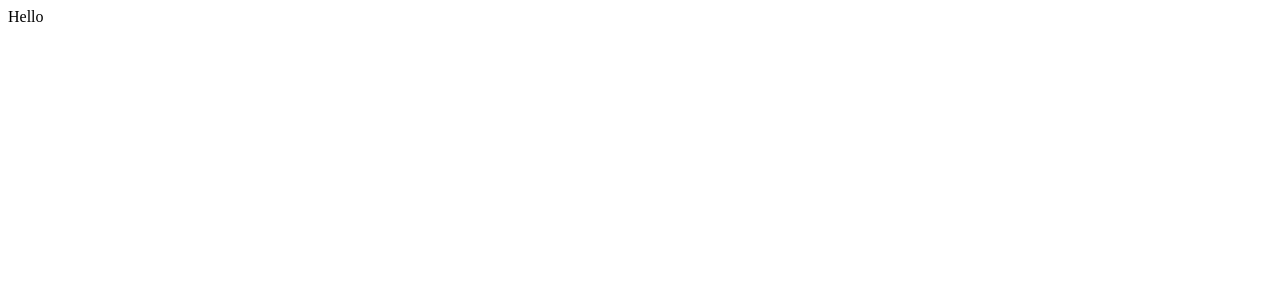
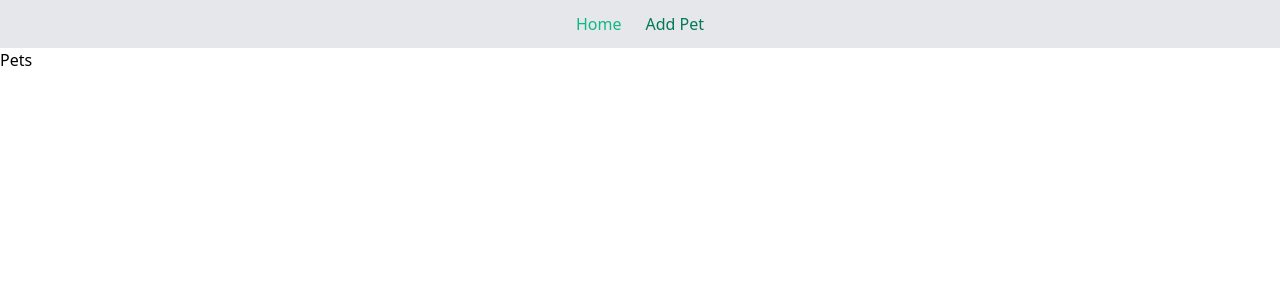
Before and after one commit to bebofofum/react-pet-feeder-client, a React (Create React App) app in the folder pet-feeder-client/: page / in a window 1280 px wide. Shown: the top 300 px of the page. Built offline with nearby package versions, Linux system fonts and the light colour scheme.

Commit message:
Adding pet components and containers. Adding tailwind css

```diff
--- a/pet-feeder-client/public/index.html
+++ b/pet-feeder-client/public/index.html
@@ -14,6 +14,7 @@
       manifest.json provides metadata used when your web app is installed on a
       user's mobile device or desktop. See https://developers.google.com/web/fundamentals/web-app-manifest/
     -->
+    <link href="https://unpkg.com/tailwindcss@^2/dist/tailwind.min.css" rel="stylesheet">
     <link rel="manifest" href="%PUBLIC_URL%/manifest.json" />
     <!--
       Notice the use of %PUBLIC_URL% in the tags above.
--- a/pet-feeder-client/src/App.js
+++ b/pet-feeder-client/src/App.js
@@ -1,8 +1,27 @@
+import React from "react";
+import {
+  BrowserRouter as Router,
+  Switch,
+  Route,
+  Link,
+} from "react-router-dom";
+import PetsContainer from './containers/PetsContainer'
+import PetsFormContainer from './containers/PetsFormContainer'
+import NavBar from './components/NavBar';
+
 
 function App() {
   return (
     <div className="App">
-     Hello
+
+     <Router>
+       <NavBar />
+
+       <Switch>
+          <Route exact path="/">Pets</Route>
+          <Route exact path="/pets/new">Add Pet</Route>
+       </Switch>
+     </Router>
     </div>
   );
 }
--- /dev/null
+++ b/pet-feeder-client/src/components/NavBar.js
@@ -0,0 +1,24 @@
+import React from 'react';
+import { NavLink } from 'react-router-dom';
+
+const NavBar = () => {
+  return (
+    <div className="text-center bg-gray-200 text-green-700 p-3">
+      <NavLink
+          className="inline-block px-3 "
+          activeClassName="text-green-500"
+          to="/"
+          exact
+        >Home</NavLink>
+         <NavLink
+          className="inline-block px-3 "
+          activeClassName="text-green-500"
+          to="/pets/new"
+          exact
+        >Add Pet</NavLink>
+
+    </div>
+  );
+};
+
+export default NavBar;
```
Also changed, not shown: pet-feeder-client/src/components/PetList.js (added), pet-feeder-client/src/components/PetListItem.js (added), pet-feeder-client/src/containers/PetsContainer.js (added), pet-feeder-client/src/containers/PetsFormContainer.js (added).
